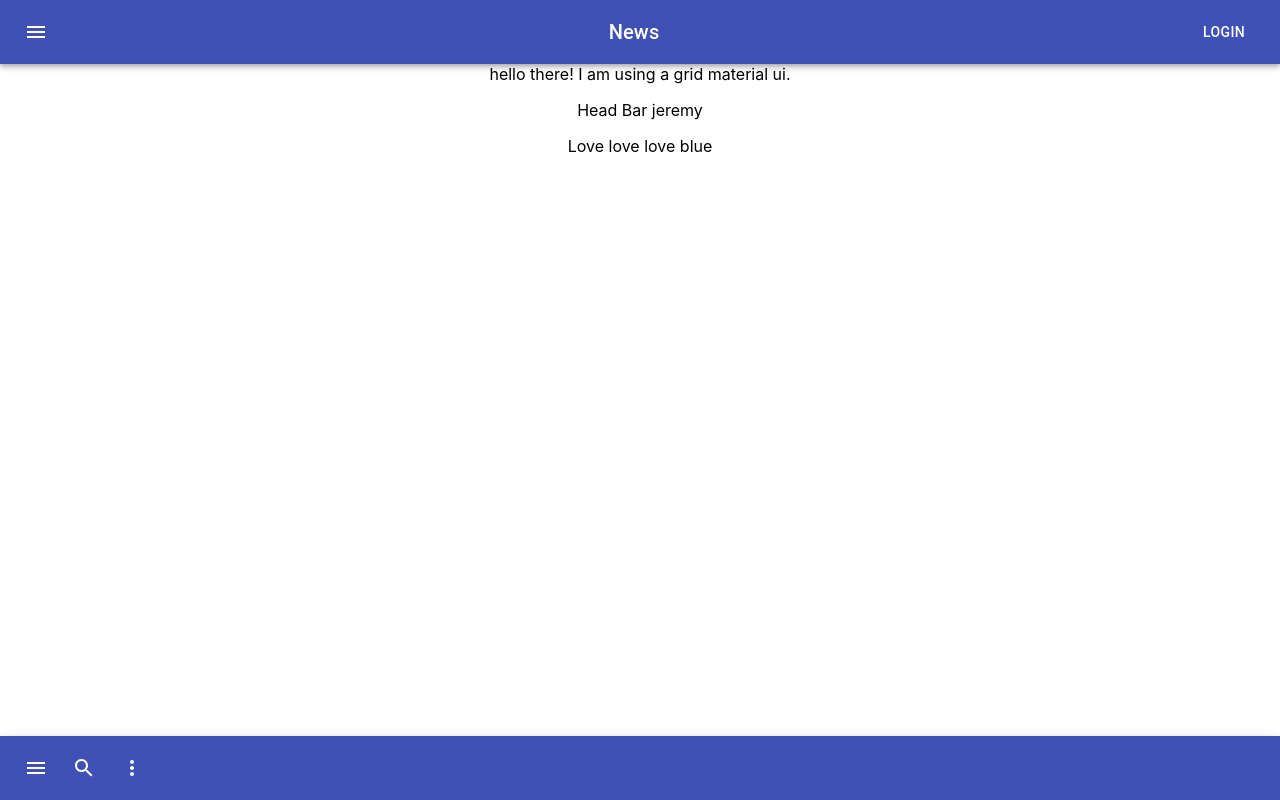
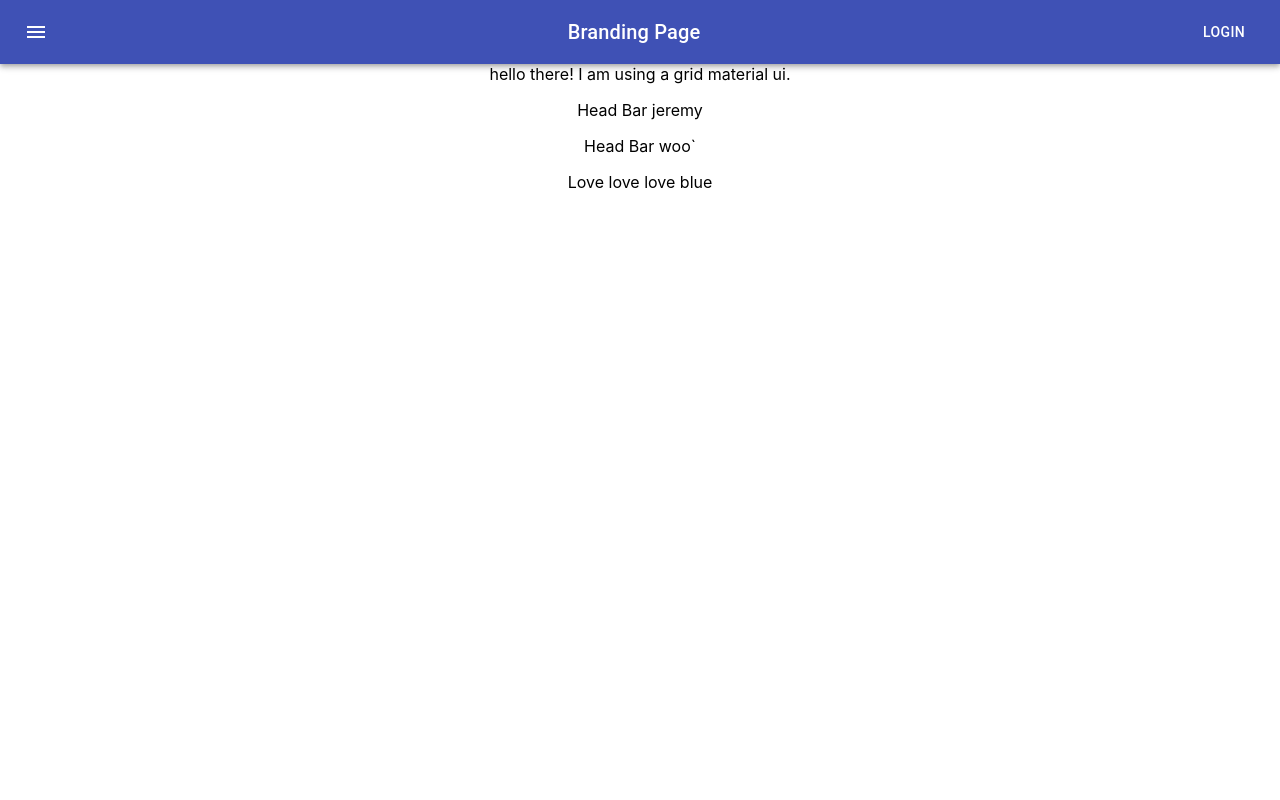
Before and after one commit to appcoreopc/rValtioTrader, a React (Create React App) app in the folder trader/: page / in a window 1280 px wide. Built offline with nearby package versions, Linux system fonts and the light colour scheme.

Commit message:
updated ui

```diff
--- a/trader/src/components/trader/bottomNav.tsx
+++ b/trader/src/components/trader/bottomNav.tsx
@@ -1,12 +1,6 @@
 
 import { createStyles, makeStyles, Theme } from '@material-ui/core/styles';
 import AppBar from '@material-ui/core/AppBar';
-import Toolbar from '@material-ui/core/Toolbar';
-import IconButton from '@material-ui/core/IconButton';
-import MenuIcon from '@material-ui/icons/Menu';
-import SearchIcon from '@material-ui/icons/Search';
-import MoreIcon from '@material-ui/icons/MoreVert';
-
 
 const useStyles = makeStyles((theme: Theme) =>
   createStyles({
@@ -46,19 +40,8 @@ export const BottomBar = () => {
     return (
      <>
         <AppBar position="fixed" color="primary" className={classes.appBar}>
-        <Toolbar>
-          <IconButton edge="start" color="inherit" aria-label="open drawer">
-            <MenuIcon />
-          </IconButton>
 
-          <IconButton color="inherit">
-            <SearchIcon />
-          </IconButton>
-          <IconButton edge="end" color="inherit">
-            <MoreIcon />
-          </IconButton>
-        </Toolbar>
-      </AppBar>
+       </AppBar>
      </>
     );
   }
--- a/trader/src/components/trader/navigationBar.tsx
+++ b/trader/src/components/trader/navigationBar.tsx
@@ -35,7 +35,7 @@ export const NavigationBar = () => {
               <MenuIcon />
             </IconButton>
             <Typography variant="h6" className={classes.title}>
-              News
+              Branding Page
             </Typography>
             <Button color="inherit">Login</Button>
           </Toolbar>
--- a/trader/src/themes/countContext.tsx
+++ b/trader/src/themes/countContext.tsx
@@ -36,6 +36,7 @@ export const TipBar = () => {
         <>
         <div>
             <p> Head Bar {userDetails.first} </p>
+            <p> Head Bar {userDetails.last} </p>
         </div>
         </>
     );
```
